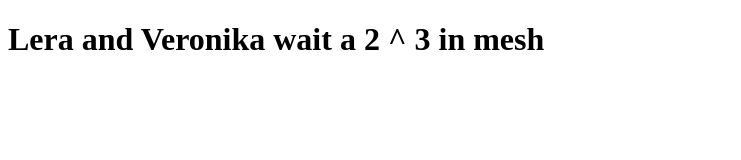
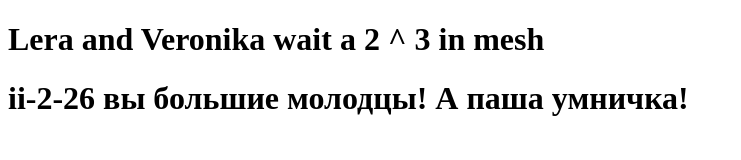
Before and after one commit to WorldOfPets/gitLesson3, a plain HTML site: page index.html in a window 1280 px wide. Shown: the whole page, without its empty margins (0-741 px from the left). Drawn offline with Linux system fonts and the light colour scheme.

Commit message:
ii226 the best

```diff
--- a/index.html
+++ b/index.html
@@ -7,5 +7,6 @@
 </head>
 <body>
     <h1>Lera and Veronika wait a 2 ^ 3 in mesh</h1>
+    <h1>ii-2-26 вы большие молодцы! А паша умничка!</h1>
 </body>
 </html>
```
